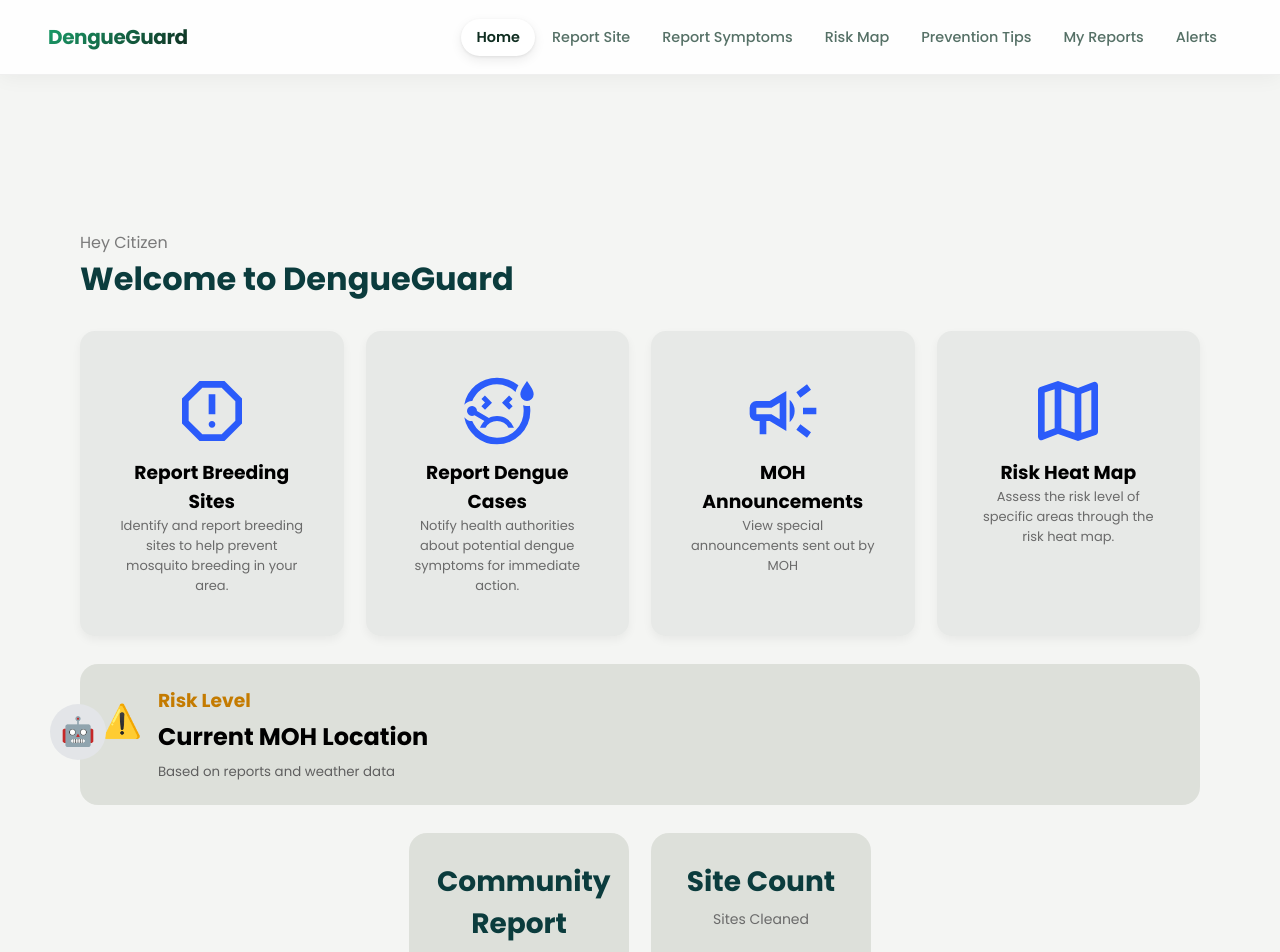
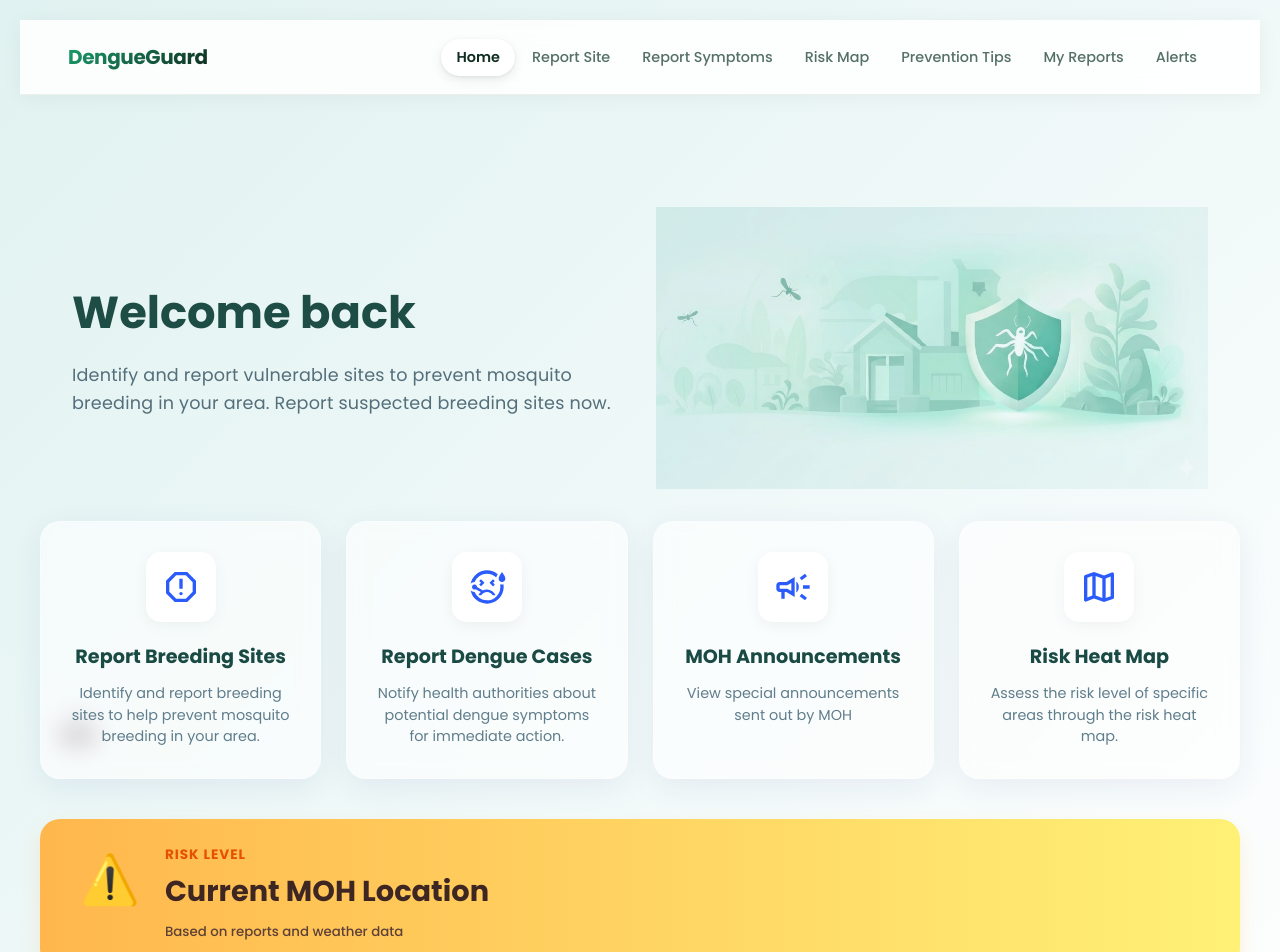
Before and after one commit to emika-sandina/dengue-guard, a React (Vite) app in the folder frontend/: page /citizen/home in a window 1280 px wide. Shown: the top 952 px of the page. Built offline with nearby package versions, Linux system fonts and the light colour scheme.

Commit message:
Refactor code structure for improved readability and maintainability

```diff
--- a/frontend/src/pages/citizen/Home Page/CitizenHome.jsx
+++ b/frontend/src/pages/citizen/Home Page/CitizenHome.jsx
@@ -6,28 +6,26 @@ import symptomIcon from "../../../assets/symptomreport.svg";
 import heatmapIcon from "../../../assets/heatmap.svg";
 import educationIcon from "../../../assets/education.svg";
 import { useNavigate } from "react-router-dom";
-
-
 import announcementPlaceholder from "../../../assets/announcements.svg";
+import heroImg2 from "../../../../src/heroimg2.jpg";
 import { useState } from "react";
 
 function CitizenHome() {
-
-  const navigate=useNavigate();
+  const navigate = useNavigate();
   const menu = [
     {
       icon: siteReportIcon,
       name: "Report Breeding Sites",
       description:
         "Identify and report breeding sites to help prevent mosquito breeding in your area.",
-        route: "/citizen/report-sites",
+      route: "/citizen/report-sites",
     },
     {
       icon: symptomIcon,
       name: "Report Dengue Cases",
       description:
         "Notify health authorities about potential dengue symptoms for immediate action.",
-        route: "/citizen/report-cases",
+      route: "/citizen/report-cases",
     },
     {
       icon: announcementPlaceholder,
@@ -40,7 +38,7 @@ function CitizenHome() {
       name: "Risk Heat Map",
       description:
         "Assess the risk level of specific areas through the risk heat map.",
-        route: "/citizen/risk-map",
+      route: "/citizen/risk-map",
     },
   ];
 
@@ -53,17 +51,29 @@ function CitizenHome() {
         <br></br>
         <br></br>
         <main className="main-content">
-          <p className="greeting">Hey Citizen</p>
-          <h1>Welcome to DengueGuard</h1>
+          <div className="header-section">
+            <div>
+              <h1>Welcome back</h1>
+              <p className="sub-header-text">
+                Identify and report vulnerable sites to prevent mosquito <br />
+                breeding in your area. Report suspected breeding sites now.
+              </p>
+            </div>
+            <img
+              className="heroimg"
+              src={heroImg2}
+              alt="Community members working together to identify and prevent mosquito breeding sites in residential areas, promoting public health awareness"
+            />
+          </div>
 
-          <div className="card-grid">
+          <div className="card-gridcm">
             {menu.map((menuOption, index) => (
-
-              <div className="card"
-                    key={index}
-                    onClick={() => navigate(menuOption.route)}>
-
-                <div className="menu-icon">
+              <div
+                className="cardcm"
+                key={index}
+                onClick={() => navigate(menuOption.route)}
+              >
+                <div className="menu-iconcm">
                   <img src={menuOption.icon} alt="" />
                 </div>
 
@@ -73,7 +83,7 @@ function CitizenHome() {
             ))}
           </div>
 
-          <div className="risk-box">
+          <div className="risk-boxcm">
             <h1>⚠️</h1>
             <div>
               <h3>Risk Level</h3>
@@ -84,13 +94,13 @@ function CitizenHome() {
             </div>
           </div>
 
-          <div className="stats">
-            <div className="stat-card">
+          <div className="statscm">
+            <div className="stat-cardcm">
               <h2>Community Report Count</h2>
               <p>Community Reports</p>
             </div>
 
-            <div className="stat-card">
+            <div className="stat-cardcm">
               <h2>Site Count</h2>
               <p>Sites Cleaned</p>
             </div>
--- a/frontend/src/pages/citizen/Home Page/citizenhome.css
+++ b/frontend/src/pages/citizen/Home Page/citizenhome.css
@@ -1,136 +1,332 @@
-/* Page base */
+:root {
+  --primary-teal: #4db6ac;
+  --secondary-teal: #80cbc4;
+  --bg-gradient: linear-gradient(135deg, #e0f2f1 0%, #ffffff 100%);
+  --glass-bg: rgba(255, 255, 255, 0.6);
+  --glass-border: rgba(255, 255, 255, 0.3);
+  --text-dark: #2c3e50;
+  --risk-orange: linear-gradient(90deg, #ffb74d, #fff176);
+}
+
 .citizen-layout {
   min-height: 100vh;
-  background: #f4f5f3;
+  background: var(--bg-gradient);
+  font-family:
+    "Inter",
+    -apple-system,
+    sans-serif;
+  padding: 20px;
+  color: var(--text-dark);
+}
+.heroimg {
+  width: 650px;
+  width: 100%;
+  height: auto;
+  display: block;
+  border: none;
+  mix-blend-mode: multiply;
 }
 
-/* Main content */
-.main-content {
-  padding: 32px 48px;
+.header-section {
+  display: grid;
+  grid-template-columns: 1fr 1fr;
+  gap: 2rem;
+  align-items: center;
+  padding: 2rem;
 }
 
-/* Greeting */
-.greeting {
-  color: #7a7a7a;
+.citizen-layout .header-section h1 {
+  font-size: 2.8rem;
+  color: #1e4d46;
+  margin-bottom: 15px;
+  font-weight: 700;
 }
 
-.main-content h1 {
-  color: #0b3c3d;
-  margin-bottom: 28px;
+.sub-header-text {
+  font-size: 1.1rem;
+  line-height: 1.6;
+  color: #546e7a;
+  max-width: 600px;
+  margin-top: 0;
+  font-weight: 400;
+  letter-spacing: 0.2px;
 }
 
-/* Action cards */
+.main-content {
+  background-repeat: no-repeat;
+  background-position: top right;
+
+  padding: 20px !important;
+  margin: 0 !important;
+}
+
 .card-grid {
   display: grid;
-  grid-template-columns: repeat(4, 1fr);
-  gap: 22px;
-  margin-bottom: 28px;
+  grid-template-columns: repeat(auto-fit, minmax(250px, 1fr));
+  gap: 25px;
+  margin-bottom: 40px;
 }
 
 .card {
-  background: #dde0da;
-  border-radius: 18px;
-  padding: 22px;
+  background: var(--glass-bg);
+  backdrop-filter: blur(10px);
+  -webkit-backdrop-filter: blur(10px);
+  border: 1px solid var(--glass-border);
+  border-radius: 20px;
+  padding: 30px;
   text-align: center;
+  transition:
+    transform 0.3s ease,
+    box-shadow 0.3s ease;
   cursor: pointer;
-  transition: transform 0.2s ease, box-shadow 0.2s ease;
+  box-shadow: 0 8px 32px 0 rgba(31, 38, 135, 0.07);
 }
 
 .card:hover {
-  transform: translateY(-4px);
-  box-shadow: 0 6px 14px rgba(0, 0, 0, 0.1);
+  transform: translateY(-10px);
+  box-shadow: 0 12px 40px 0 rgba(31, 38, 135, 0.12);
 }
 
-.card h4 {
-  margin-top: 10px;
-  margin-bottom: 6px;
-  color: #1f1f1f;
+/*
+.menu-icon {
+  width: 70px;
+  height: 70px;
+  margin: 0 auto 20px;
+  display: flex;
+  align-items: center;
+  justify-content: center;
+  background: #fff;
+  border-radius: 15px;
+  box-shadow: 0 4px 15px rgba(0, 0, 0, 0.05);
+}
+
+.menu-icon img {
+  width: 40px;
+  height: 40px;
+}
+
+.card h3 {
+  font-size: 1.2rem;
+  margin-bottom: 12px;
+  color: #1a4a44;
 }
 
 .card p {
-  font-size: 13px;
-  color: #6a6a6a;
+  font-size: 0.9rem;
+  line-height: 1.5;
+  color: #607d8b;
 }
 
-/* Risk section */
 .risk-box {
+  background: var(--risk-orange);
+  border-radius: 20px;
+  padding: 25px 40px;
   display: flex;
   align-items: center;
-  gap: 16px;
-  background: #dde0da;
-  border-radius: 18px;
-  padding: 22px;
-  margin-bottom: 28px;
+  gap: 25px;
+  margin-bottom: 40px;
+  box-shadow: 0 10px 20px rgba(255, 183, 77, 0.2);
+}
+
+.risk-box h1 {
+  margin: 0;
+  font-size: 3rem;
 }
 
 .risk-box h3 {
   margin: 0;
-  color: #c47b00;
+  text-transform: uppercase;
+  font-size: 0.85rem;
+  letter-spacing: 1px;
+  color: #e65100;
 }
 
-.risk-box p {
-  margin: 4px 0;
-  font-weight: 600;
+.risk-box h2 {
+  margin: 5px 0;
+  font-size: 1.8rem;
+  color: #3e2723;
 }
 
 .risk-box small {
-  color: #5f5f5f;
+  color: #5d4037;
+  font-weight: 500;
 }
 
-/* Statistics */
 .stats {
-  display: flex;
-  gap: 22px;
-  justify-content: center;
+  display: grid;
+  grid-template-columns: 1fr 1fr;
+  gap: 20px;
 }
 
 .stat-card {
-  background: #dde0da;
-  border-radius: 18px;
-  padding: 28px;
-  width: 220px;
-  text-align: center;
-  transition: transform 0.2s ease, box-shadow 0.2s ease;
-}
-
-.stat-card:hover {
-  transform: translateY(-4px);
-  box-shadow: 0 6px 14px rgba(0, 0, 0, 0.1);
+  background: #ffffff;
+  padding: 25px;
+  border-radius: 15px;
+  box-shadow: 0 4px 12px rgba(0, 0, 0, 0.03);
+  border-left: 5px solid var(--primary-teal);
 }
 
 .stat-card h2 {
+  font-size: 2rem;
   margin: 0;
-  font-size: 28px;
-  color: #0b3c3d;
+  color: var(--primary-teal);
 }
 
 .stat-card p {
-  margin-top: 6px;
-  font-size: 14px;
-  color: #6a6a6a;
+  margin: 5px 0 0;
+  color: #78909c;
+  font-weight: 600;
+  font-size: 0.9rem;
 }
 
-.menu-icon img {
-    width: 80px;
+@media (max-width: 768px) {
+  .risk-box {
+    flex-direction: column;
+    text-align: center;
+  }
+
+  .stats {
+    grid-template-columns: 1fr;
+  }
+} */
+
+/* Card Grid Layout */
+.card-gridcm {
+  display: grid;
+  grid-template-columns: repeat(auto-fit, minmax(250px, 1fr));
+  gap: 25px;
+  margin-bottom: 40px;
 }
 
-/* Responsive */
-@media (max-width: 1100px) {
-  .card-grid {
-    grid-template-columns: repeat(2, 1fr);
+/* Glassmorphism Card Style */
+.cardcm {
+  background: var(--glass-bg);
+  backdrop-filter: blur(10px);
+  -webkit-backdrop-filter: blur(10px);
+  border: 1px solid var(--glass-border);
+  border-radius: 20px;
+  padding: 30px;
+  text-align: center;
+  transition:
+    transform 0.3s ease,
+    box-shadow 0.3s ease;
+  cursor: pointer;
+  box-shadow: 0 8px 32px 0 rgba(31, 38, 135, 0.07);
+}
+
+.cardcm:hover {
+  transform: translateY(-10px);
+  box-shadow: 0 12px 40px 0 rgba(31, 38, 135, 0.12);
+}
+
+.menu-iconcm {
+  width: 70px;
+  height: 70px;
+  margin: 0 auto 20px;
+  display: flex;
+  align-items: center;
+  justify-content: center;
+  background: #fff;
+  border-radius: 15px;
+  box-shadow: 0 4px 15px rgba(0, 0, 0, 0.05);
+}
+
+.menu-iconcm img {
+  width: 40px;
+  height: 40px;
+}
+
+.cardcm h3 {
+  font-size: 1.2rem;
+  margin-bottom: 12px;
+  color: #1a4a44;
+}
+
+.cardcm p {
+  font-size: 0.9rem;
+  line-height: 1.5;
+  color: #607d8b;
+}
+
+/* Risk Box Section */
+.risk-boxcm {
+  background: var(--risk-orange);
+  border-radius: 20px;
+  padding: 25px 40px;
+  display: flex;
+  align-items: center;
+  gap: 25px;
+  margin-bottom: 40px;
+  box-shadow: 0 10px 20px rgba(255, 183, 77, 0.2);
+}
+
+.risk-boxcm h1 {
+  margin: 0;
+  font-size: 3rem;
+}
+
+.risk-boxcm h3 {
+  margin: 0;
+  text-transform: uppercase;
+  font-size: 0.85rem;
+  letter-spacing: 1px;
+  color: #e65100;
+}
+
+.risk-boxcm h2 {
+  margin: 5px 0;
+  font-size: 1.8rem;
+  color: #3e2723;
+}
+
+.risk-boxcm small {
+  color: #5d4037;
+  font-weight: 500;
+}
+
+/* Stats Section */
+.statscm {
+  display: grid;
+  grid-template-columns: 1fr 1fr;
+  gap: 20px;
+}
+
+.stat-cardcm {
+  background: #ffffff;
+  padding: 25px;
+  border-radius: 15px;
+  box-shadow: 0 4px 12px rgba(0, 0, 0, 0.03);
+  border-left: 5px solid var(--primary-teal);
+}
+
+.stat-cardcm h2 {
+  font-size: 2rem;
+  margin: 0;
+  color: var(--primary-teal);
+}
+
+.stat-cardcm p {
+  margin: 5px 0 0;
+  color: #78909c;
+  font-weight: 600;
+  font-size: 0.9rem;
+}
+
+/* Responsive adjustments */
+@media (max-width: 768px) {
+  .risk-boxcm {
+    flex-direction: column;
+    text-align: center;
+  }
+
+  .statscm {
+    grid-template-columns: 1fr;
   }
 }
 
-@media (max-width: 600px) {
-  .card-grid {
+@media (max-width: 768px) {
+  .header-section {
     grid-template-columns: 1fr;
-  }
-
-  .stats {
-    flex-direction: column;
-  }
-
-  .main-content {
-    padding: 20px;
+    text-align: center;
   }
 }
```
Also changed, not shown: frontend/src/heroimg2.jpg (added), 1 other file (tests, documents, lock files or other folders).
